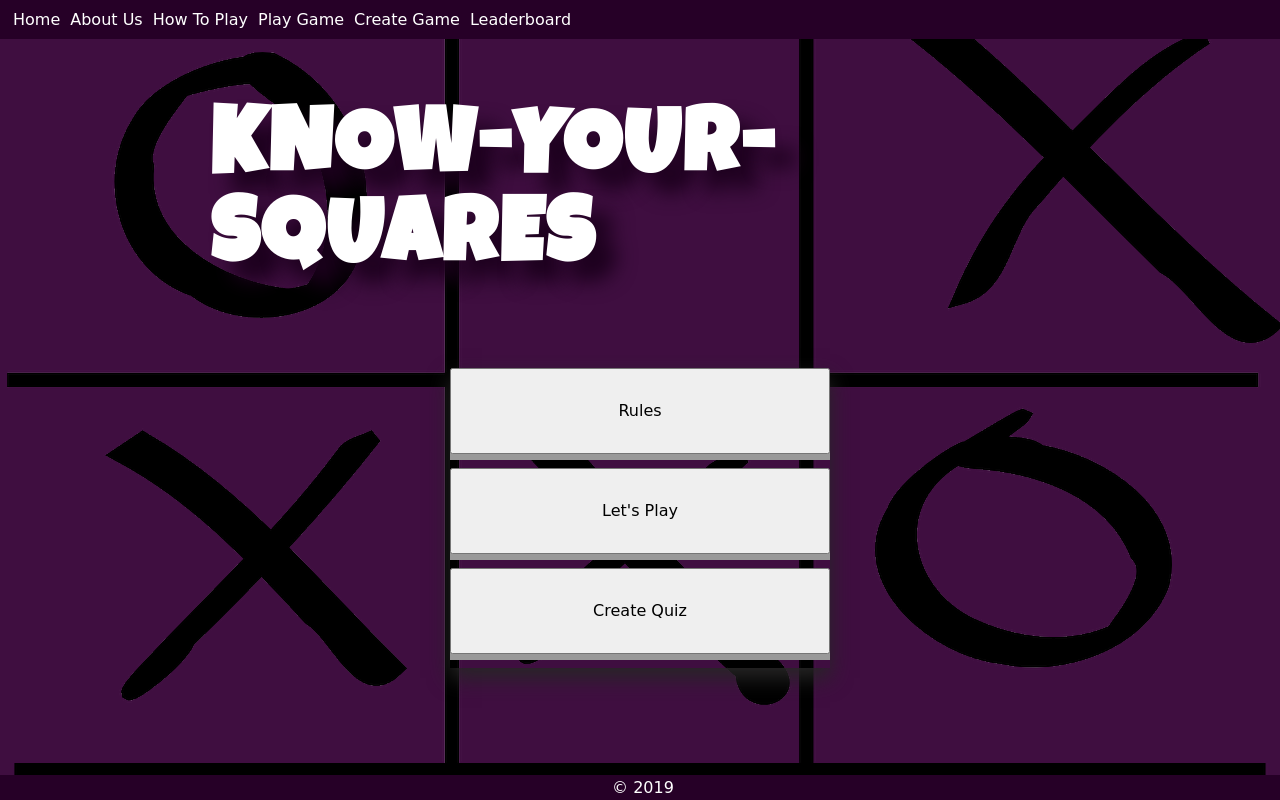
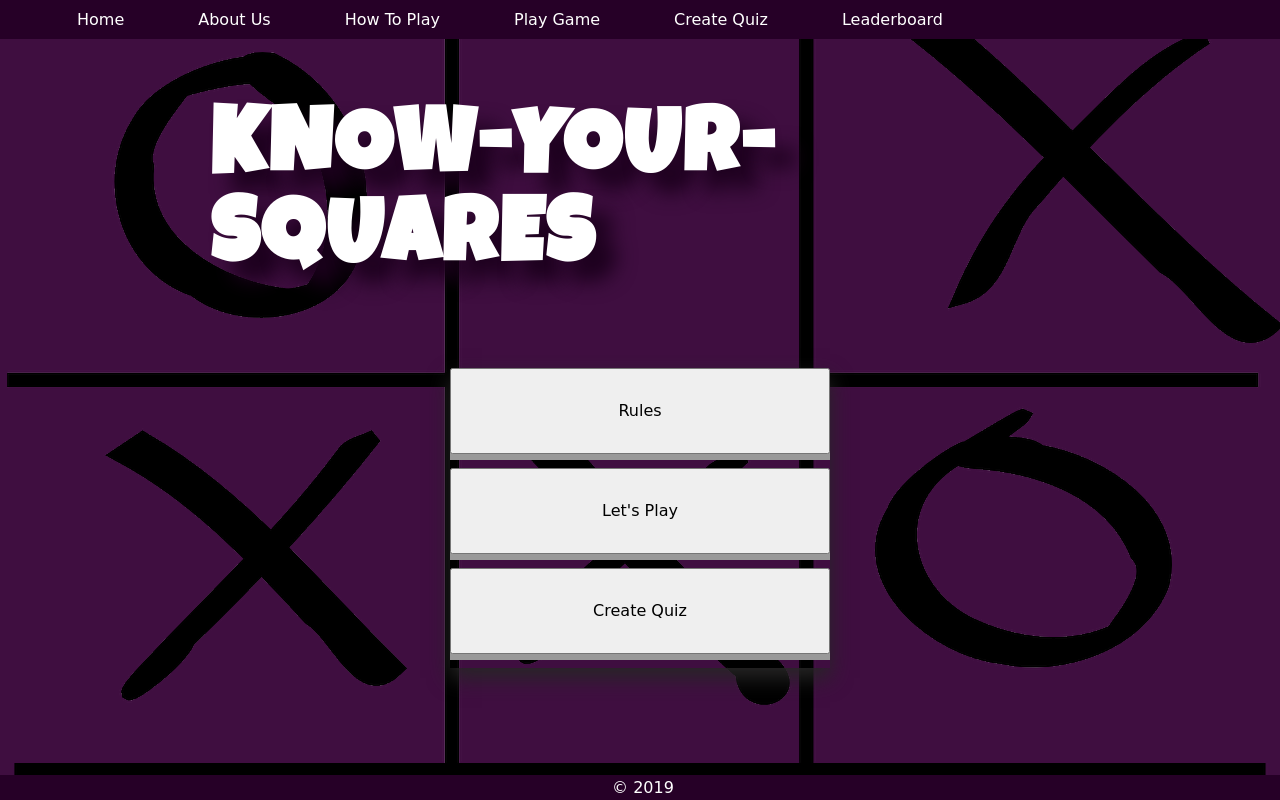
Before and after one commit to devonhackley/ticTacQuiz, a plain HTML site: page index.html in a window 1280 px wide. Drawn offline with Linux system fonts and the light colour scheme; a web font is replaced by a local one.

Commit message:
changes to Nav (except in leaderboard)

```diff
--- a/css/style.css
+++ b/css/style.css
@@ -460,3 +460,6 @@ th, td{
   margin: 0 auto;
   border-radius: 10px;
 }
+nav * {
+  margin-left: 5%;
+}
--- a/index.html
+++ b/index.html
@@ -14,7 +14,7 @@
       <a href="about.html">About Us</a>
       <a href="rules.html">How To Play</a>
       <a href="gamestart.html">Play Game</a>
-      <a href="createquiz.html">Create Game</a>
+      <a href="createquiz.html">Create Quiz</a>
       <a href="leaderboard.html">Leaderboard</a>
     </nav>
   </header>
```
Also changed, not shown: about.html (+1 -1 lines), createquiz.html (+1 -1 lines), gamestart.html (+1 -1 lines), play.html (+1 -1 lines), rules.html (+1 -1 lines).
